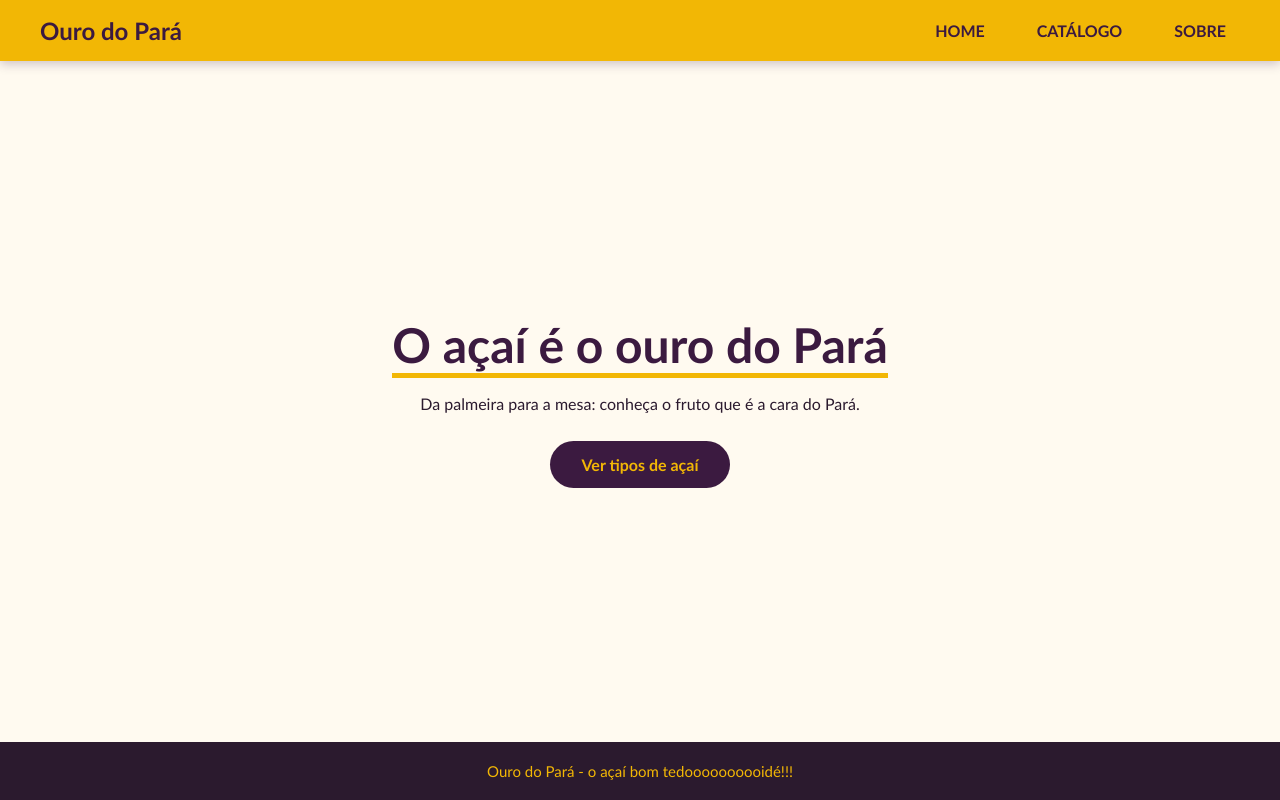
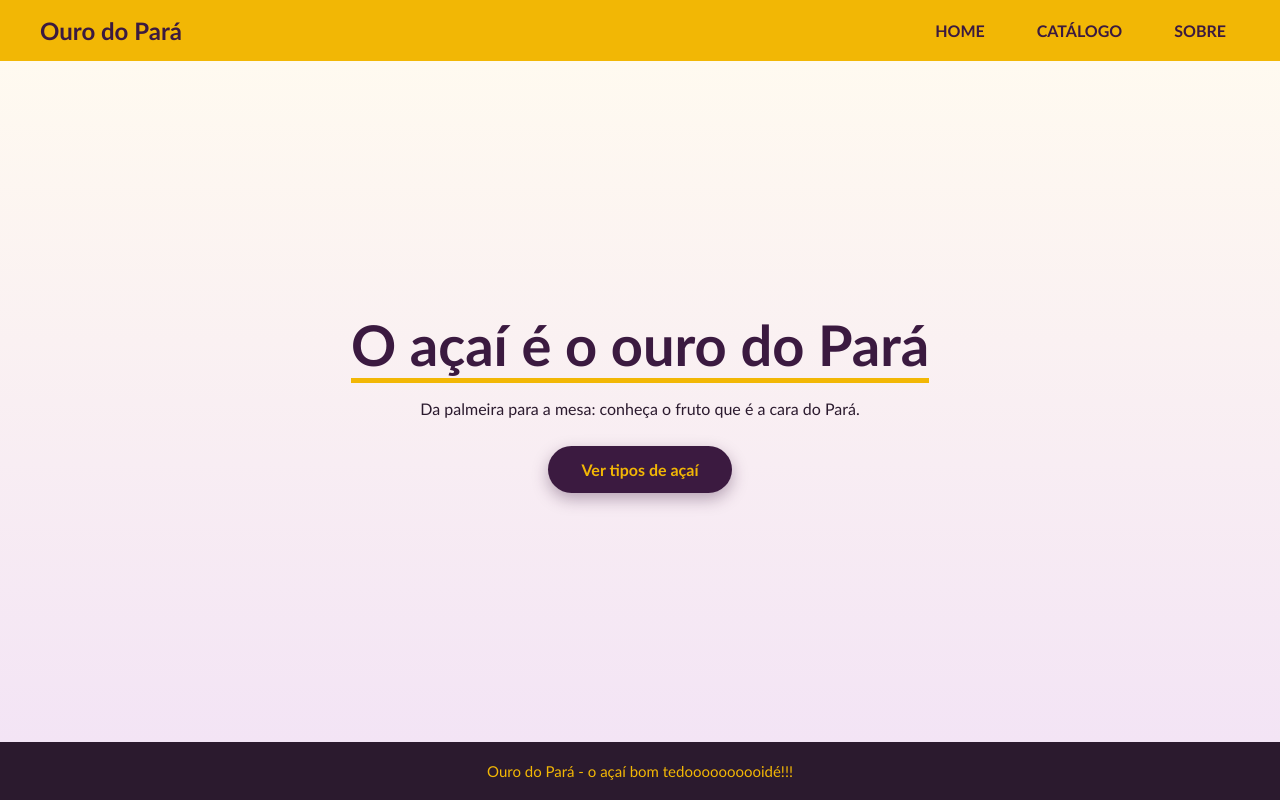
Before and after one commit to lucasqgomes07-commit/ouro-do-para, a JavaScript app: page / in a window 1280 px wide. Built offline with nearby package versions, Linux system fonts and the light colour scheme.

Commit message:
Estilo meio-termo: Home com degrade e botao
Added background gradient and box shadow to button. Increased font size of title and button padding.

```diff
--- a/src/pages/Home/Home.module.css
+++ b/src/pages/Home/Home.module.css
@@ -6,21 +6,28 @@
   align-items: center;
   padding: 60px 20px;
   text-align: center;
+  background: linear-gradient(180deg, #fffaf0, #f3e4f5);
 }
 
 .titulo {
   margin-bottom: 16px;
-  font-size: 48px;
+  font-size: 56px;
   color: #3b1a40;
   border-bottom: 5px solid #f2b705;
 }
 
 .botao {
   margin-top: 28px;
-  padding: 14px 32px;
+  padding: 14px 34px;
   background-color: #3b1a40;
   color: #f2b705;
   font-weight: bold;
   text-decoration: none;
   border-radius: 30px;
+  box-shadow: 0 6px 16px rgba(59, 26, 64, 0.35);
+  transition: transform 0.3s;
 }
+
+.botao:hover {
+  transform: translateY(-4px);
+}
```
